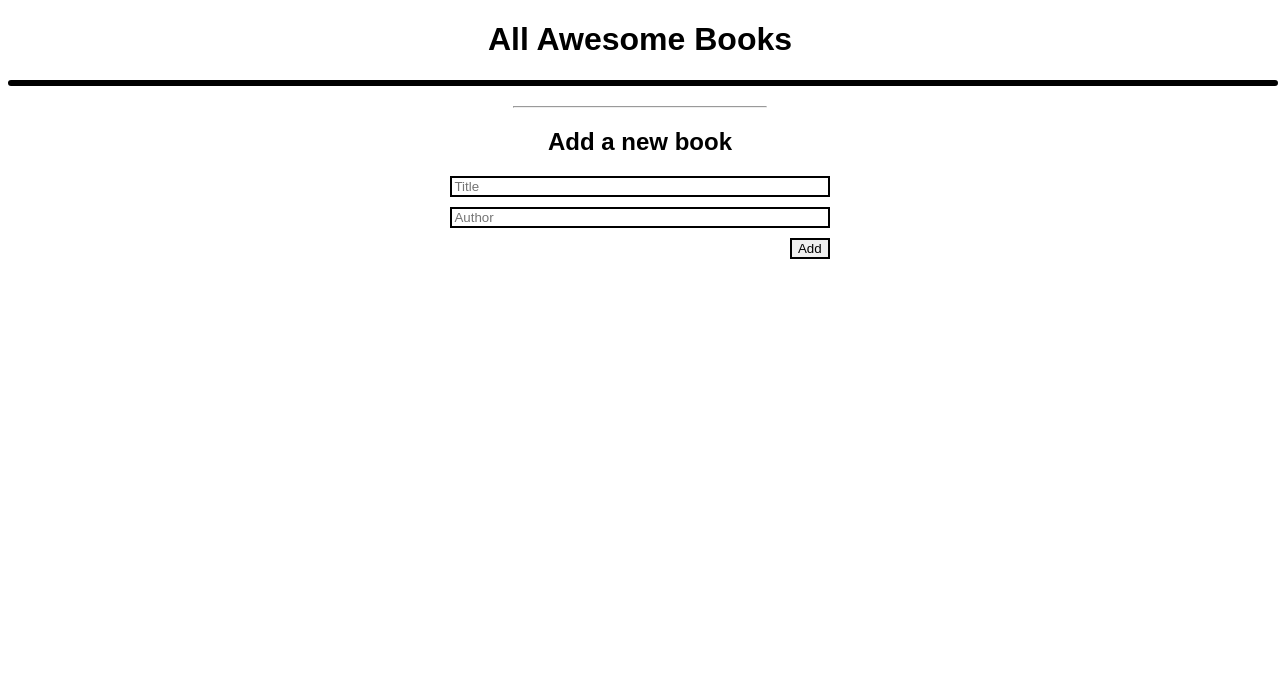
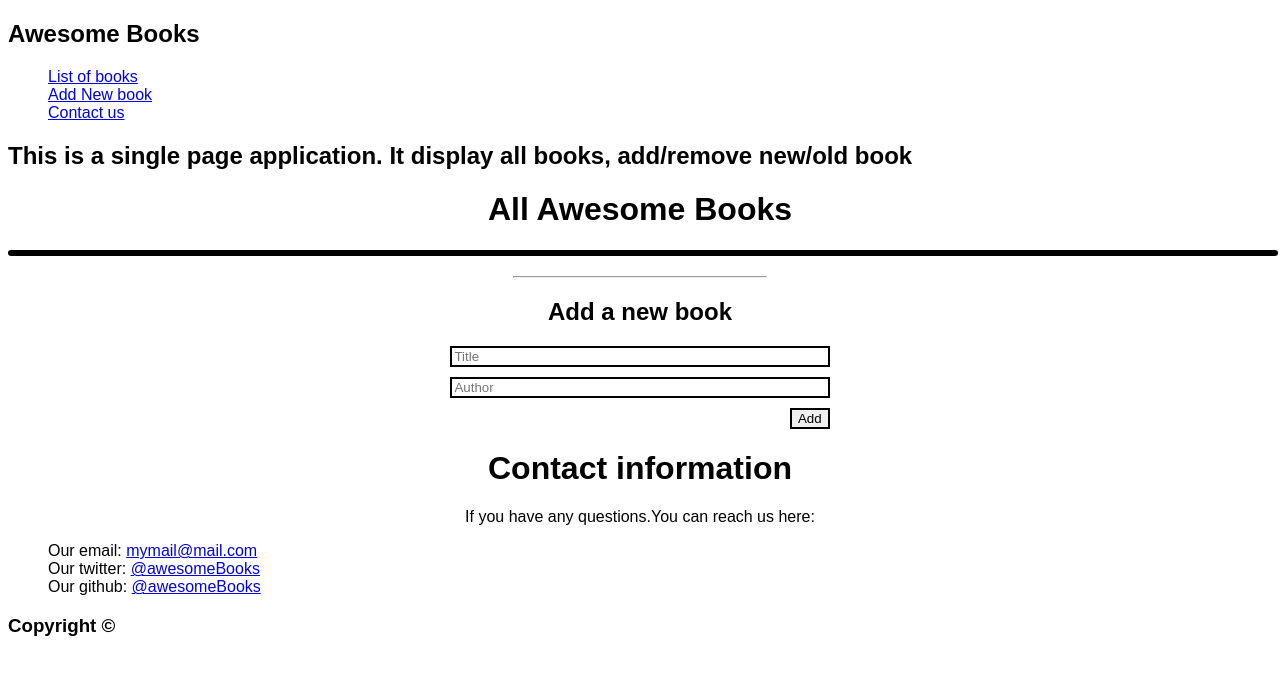
Before and after one commit to hakichris/Awesome-Books-Project, a plain HTML site: page index.html in a window 1280 px wide. Drawn offline with Linux system fonts and the light colour scheme.

Commit message:
Update html

```diff
--- a/index.html
+++ b/index.html
@@ -8,15 +8,33 @@
     <title>Awesome Books</title>
   </head>
   <body>
+    <header>
+      <div class="header">
+        <h2 class="header-title">Awesome Books</h2>
+        <nav>
+          <ul class="nav-list">
+            <li><a href="#" id="navList" onclick="displaySection('displaybook')">List of books</a></li>
+            <li><a href="#" id="navNew" onclick="displaySection('form')">Add New book</a></li>
+            <li><a href="#" id="navContact" onclick="displaySection('contact')">Contact us</a></li>
+          </ul>
+        </nav>
+      </div>
+    </header>
+
+    <h2 class="stay centered">This is a single page application. It display all books, add/remove new/old book</h2>
+
     <main>
+     <div id="displaybook" class="displaybook">
       <div>
-        <h1 class="title">All Awesome Books</h1>
+        <h1 id="title"  class="title">All Awesome Books</h1>
       </div>
       <div id="list" class="list">
         <ul id="book-list"></ul>
       </div>
       <hr/>
-      <div id="form">
+    </div>
+
+      <div id="form" class="form">
         <h2 class="title1">Add a new book</h2>
         <form action="#" class="input-form" method="post">
           <input id="bookTitle" type="text" placeholder="Title" />
@@ -24,7 +42,25 @@
           <button id="add-btn" type="button">Add</button>
         </form>
       </div>
+
+      <div id="contact" class="contact">
+        <h1 class="title">Contact information</h1>
+        <p class="title">If you have any questions.You can reach us here:</p>
+        <ul class="reachout">
+          <li>Our email: <a href="#">mymail@mail.com</a></li>
+          <li>Our twitter: <a href="#">@awesomeBooks</a></li>
+          <li>Our github: <a href="#">@awesomeBooks</a></li>
+        </ul>
+      </div>
     </main>
+    <footer class="footer">
+      <h3>Copyright &copy;</h3>
+    </footer>
+
+
+
+
+
     <script src="javascript.js"></script>
   </body>
 </html>
```
